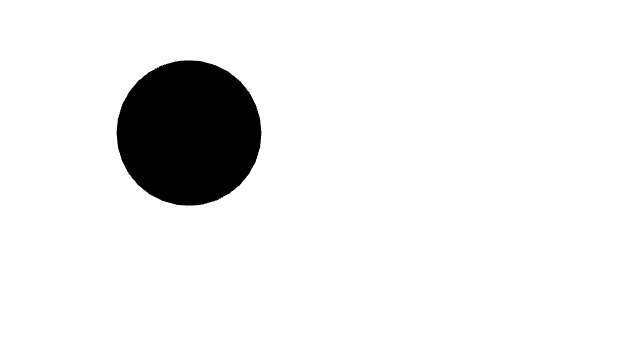
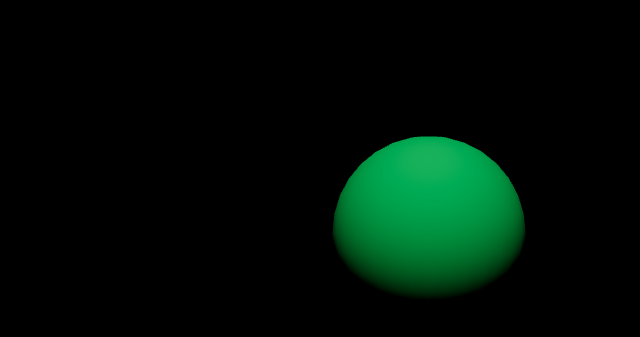
Before and after one commit to KenYunNot/r3f-sandbox, a React (Vite) app: page / in a window 1280 px wide. Shown: the part 167-504 px from the top of the page, without its empty margins (211-851 px from the left). Built offline with nearby package versions, Linux system fonts and the light colour scheme.

Commit message:
feat: basic sphere mesh in canvas with lighting

```diff
--- a/src/App.css
+++ b/src/App.css
@@ -1,4 +1,5 @@
 #canvas-container {
-  width: 800px;
-  height: 600px;
+  width: 100vw;
+  height: 100vh;
+  background-color: black;
 }
--- a/src/App.tsx
+++ b/src/App.tsx
@@ -5,13 +5,14 @@ import './App.css';
 function App() {
   return (
     <div id='canvas-container'>
-      <Canvas camera={{ fov: 45, aspect: 800 / 600, position: [0, 0, 10] }}>
+      <Canvas camera={{ fov: 45, aspect: window.innerWidth / window.innerHeight, position: [0, 0, 10] }}>
         <mesh>
           <sphereGeometry />
-          <meshStandardMaterial args={[{ color: '#00ff83' }]} />
+          <meshStandardMaterial color={'#00ff83'} />
         </mesh>
         <pointLight
-          args={['white', 1, 100]}
+          intensity={15}
+          decay={1}
           position={[0, 10, 10]}
         />
       </Canvas>
--- a/src/index.css
+++ b/src/index.css
@@ -1,3 +1,5 @@
-body {
+* {
   margin: 0;
+  padding: 0;
+  box-sizing: border-box;
 }
```
